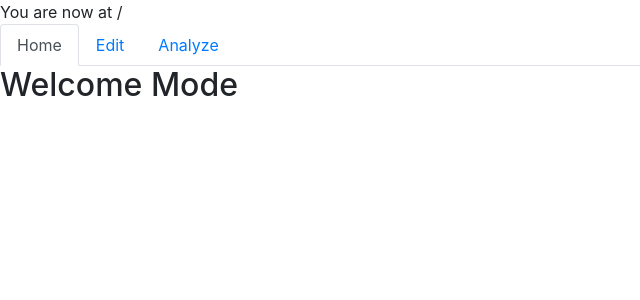
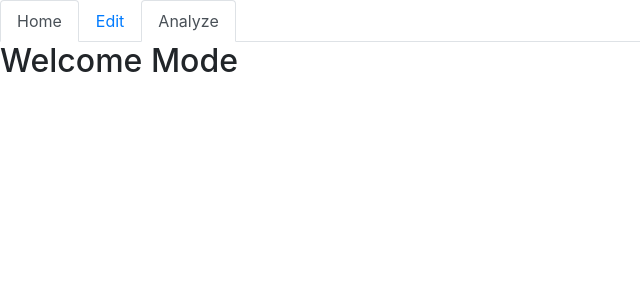
Before and after one commit to noelbundick/labyrinth-visualizer, a Next.js app: page / in a window 1280 px wide. Shown: the top 300 px of the page, without its empty margins (0-640 px from the left). Built offline with nearby package versions, Linux system fonts and the light colour scheme.

Commit message:
Generalize StatefulLink

```diff
--- a/components/frame.tsx
+++ b/components/frame.tsx
@@ -15,8 +15,8 @@ import NotFound from './page-not-found';
 import Welcome from './welcome-mode';
 
 export default function Frame() {
-  const router = useRouter();
-  const { forward } = router.query;
+  // const router = useRouter();
+  // const { forward } = router.query;
 
   return (
     <Router>
--- a/components/nav-bar.tsx
+++ b/components/nav-bar.tsx
@@ -13,7 +13,7 @@ class NavBar extends React.Component<RouteComponentProps<any>> {
 
     return (
       <div>
-        <div>You are now at {location.pathname}</div>
+        {/* <div>You are now at {location.pathname}</div> */}
         <Nav variant="tabs" className="flex-row" activeKey={mode}>
           <Nav.Item>
             <Nav.Link to='/' eventKey="" as={Link}>Home</Nav.Link>
@@ -21,10 +21,7 @@ class NavBar extends React.Component<RouteComponentProps<any>> {
           <Nav.Item>
             <Nav.Link to='/edit' eventKey="edit" as={Link}>Edit</Nav.Link>
           </Nav.Item>
-          {/* <Nav.Item>
-            <Nav.Link to='/analyze' eventKey="/analyze" as={Link}>Analyze</Nav.Link>
-          </Nav.Item> */}
-          <StatefulLink/>
+          <StatefulLink mode="analyze">Analyze</StatefulLink>
         </Nav>
       </div>
     );
--- a/components/stateful-link.tsx
+++ b/components/stateful-link.tsx
@@ -3,27 +3,31 @@ import Nav from 'react-bootstrap/Nav';
 import {RouteComponentProps, withRouter} from "react-router";
 import {Link} from "react-router-dom";
 
-class StatefulLink extends React.Component<RouteComponentProps<any>> {
+interface Props extends RouteComponentProps<any> {
+  mode: string;
+}
+
+class StatefulLink extends React.Component<Props> {
   path: string;
 
   constructor(props) {
     super(props);
-    this.path = '/analyze';
+    this.path = '/' + this.props.mode;
   }
 
   render() {
     const pathName = this.props.location.pathname;
     const [ignore, mode, direction, start, end] = pathName.split('/');
 
-    if (mode === 'analyze' && this.path !== pathName) {
-      console.log(`set path = ${pathName}`);
+    if (mode === this.props.mode && this.path !== pathName) {
+      console.log(`mode(${mode}): set path to ${pathName}`);
       this.path = pathName;
     }
     console.log(`render path = ${this.path}`);
 
     return (
       <Nav.Item>
-        <Nav.Link to={this.path} eventKey="analyze" as={Link}>Analyze</Nav.Link>
+        <Nav.Link to={this.path} eventKey={mode} as={Link}>{this.props.children}</Nav.Link>
       </Nav.Item>
     );
   }
```
